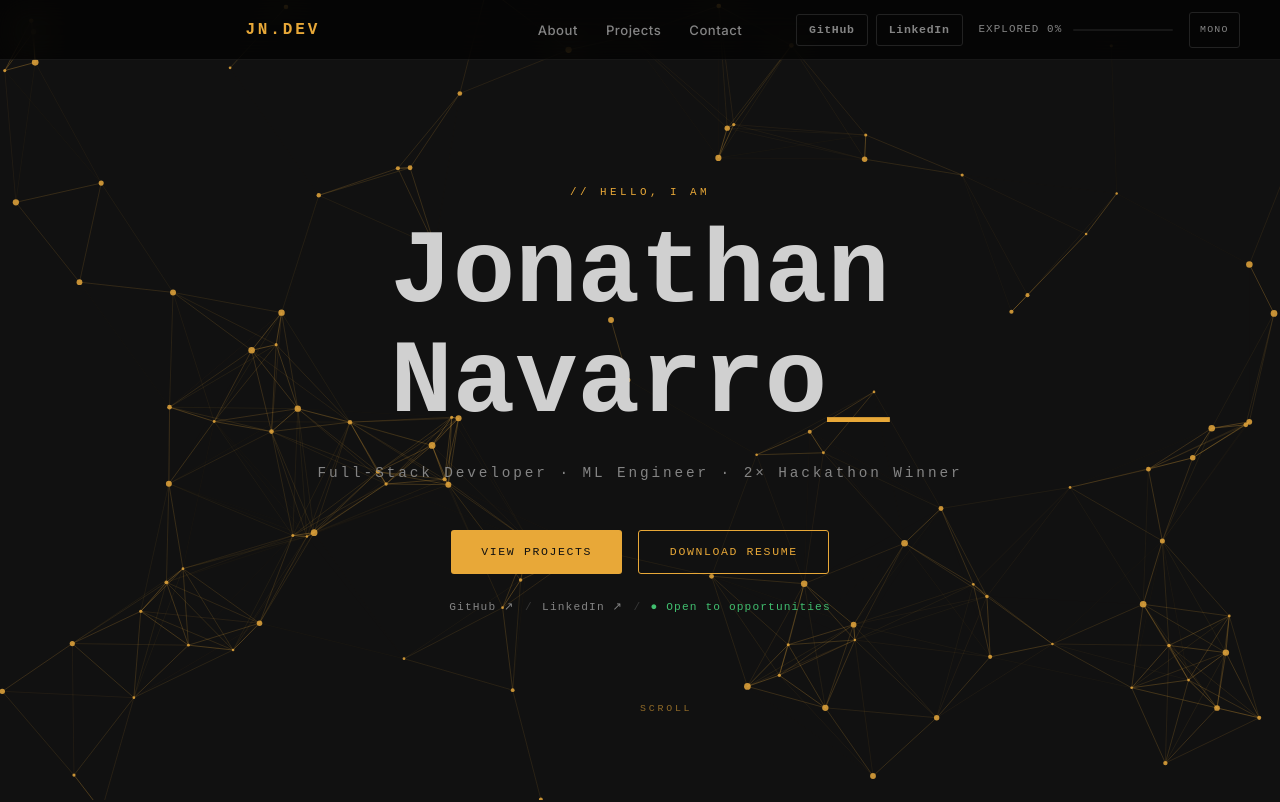
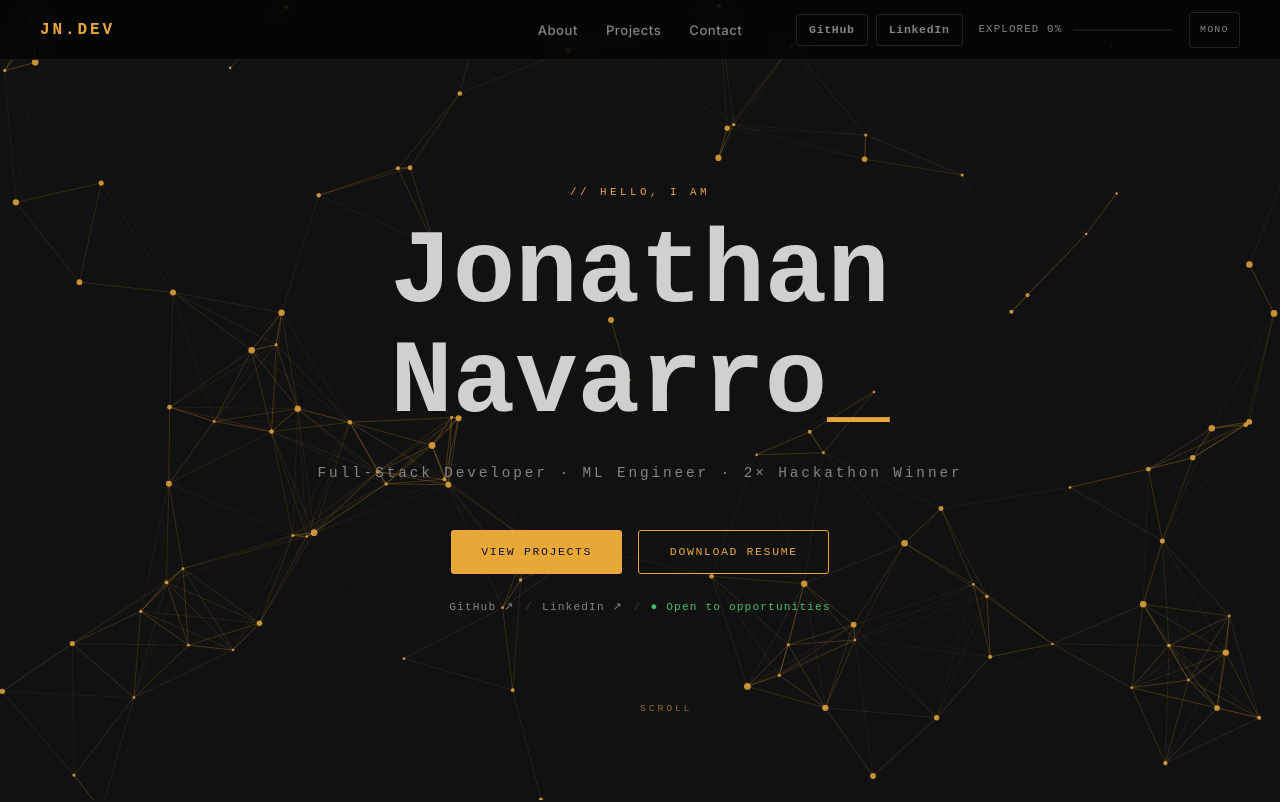
Before and after one commit to Grimgear76/Jonathan-Navarro-Portfolio, a React (Vite) app in the folder frontend/: page / in a window 1280 px wide. Shown: the top 802 px of the page. Built offline with nearby package versions, Linux system fonts and the light colour scheme.

Commit message:
nav bar change

```diff
--- a/frontend/src/components/Navbar.css
+++ b/frontend/src/components/Navbar.css
@@ -33,6 +33,7 @@
   border: none;
   cursor: pointer;
   padding: 0;
+  justify-self: start;
 }
 
 /* ── Nav links ── */
```
Also changed, not shown: 1 other file (tests, documents, lock files or other folders).
